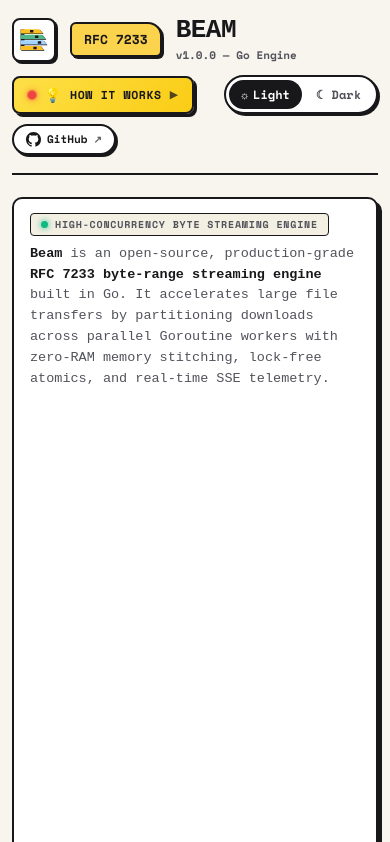
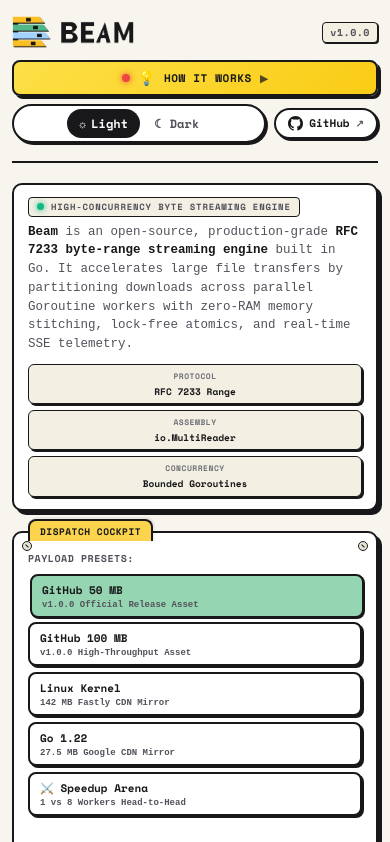
Before and after one commit to Anshu666666/beam, a plain HTML site: page web/static/index.html in a window 390 px wide. Shown: the top 842 px of the page. Drawn offline with nearby package versions, Linux system fonts and the light colour scheme; a web font is replaced by a local one.

Commit message:
fix(ui): use horizontal brand logo, remove header rfc tag, and fix mobile responsiveness

```diff
--- a/web/static/index.html
+++ b/web/static/index.html
@@ -54,7 +54,7 @@
   <link rel="preconnect" href="https://fonts.gstatic.com" crossorigin>
   <link href="https://fonts.googleapis.com/css2?family=Recursive:wght,CASL,CRSV,MONO@400..800,0..1,0..1,0..1&family=Space+Mono:ital,wght@0,400;0,700;1,400&display=swap" rel="stylesheet">
 
-  <link rel="stylesheet" href="/style.css?v=11">
+  <link rel="stylesheet" href="/style.css?v=12">
 </head>
 <body class="beam-app">
 
@@ -64,16 +64,11 @@
     <!-- Top Navigation Bar (Compact) -->
     <header class="top-nav">
       <div class="brand-group">
-        <a href="/" class="brand-logo-badge" title="Beam — High-Throughput Concurrent Range Downloader">
-          <img src="/beam-logo-square.svg" class="brand-logo-img" alt="Beam Concurrency Mark" width="36" height="36">
+        <a href="/" class="brand-logo-link" title="Beam — High-Throughput Concurrent Range Downloader">
+          <img src="/beam-concept-c-horizontal.png" alt="Beam" class="brand-logo-img brand-logo-light" width="145" height="38">
+          <img src="/beam-concept-c-horizontal-dark.png" alt="Beam" class="brand-logo-img brand-logo-dark" width="145" height="38">
         </a>
-        <div class="brand-folder-tab">
-          <span class="folder-tab-text">RFC 7233</span>
-        </div>
-        <div class="brand-title-box">
-          <h1 class="brand-title">BEAM</h1>
-          <span class="brand-version">v1.0.0 — Go Engine</span>
-        </div>
+        <span class="brand-version-badge">v1.0.0</span>
       </div>
 
       <div class="nav-right">
--- a/web/static/style.css
+++ b/web/static/style.css
@@ -135,79 +135,57 @@ body {
 .brand-group {
   display: flex;
   align-items: center;
-  gap: 14px;
-}
-
-.brand-logo-badge {
-  display: flex;
-  align-items: center;
-  justify-content: center;
-  width: 44px;
-  height: 44px;
-  background-color: var(--bg-card);
-  border: var(--border-width) solid var(--border-solid);
-  border-radius: 8px;
-  box-shadow: var(--shadow-offset-sm);
+  gap: 12px;
+}
+
+.brand-logo-link {
+  display: inline-flex;
+  align-items: center;
   text-decoration: none;
-  flex-shrink: 0;
-  transition: transform 120ms ease, box-shadow 120ms ease;
-}
-
-.brand-logo-badge:hover {
-  transform: translate(-1px, -1px);
-  box-shadow: var(--shadow-offset);
+  transition: opacity 120ms ease, transform 120ms ease;
+}
+
+.brand-logo-link:hover {
+  opacity: 0.9;
+  transform: translateY(-1px);
 }
 
 .brand-logo-img {
-  width: 32px;
-  height: 32px;
+  height: 38px;
+  width: auto;
+  max-width: 180px;
+  object-fit: contain;
   display: block;
 }
 
-.brand-folder-tab {
-  display: flex;
-  align-items: center;
-  gap: 6px;
-  background-color: var(--color-butter);
-  color: #18181B;
-  border: var(--border-width) solid var(--border-solid);
-  box-shadow: var(--shadow-offset-sm);
-  padding: 6px 12px;
-  border-radius: 6px 14px 6px 6px;
-  font-family: var(--font-mono);
-  font-weight: 700;
-  font-size: 13px;
-}
-
-.brand-title-box {
-  display: flex;
-  flex-direction: column;
-}
-
-.brand-title {
-  font-family: var(--font-main);
-  font-variation-settings: 'MONO' 0, 'CASL' 1, 'wght' 850;
-  font-size: 26px;
-  letter-spacing: -0.5px;
-  line-height: 1.1;
-  color: var(--ink-primary);
-}
-
-.brand-accent {
-  background-color: var(--color-peach);
-  color: #18181B;
-  padding: 0px 6px;
-  margin-left: 2px;
-  border: var(--border-width) solid var(--border-solid);
+.brand-logo-light {
+  display: block;
+}
+
+.brand-logo-dark {
+  display: none;
+}
+
+[data-theme="dark"] .brand-logo-light {
+  display: none !important;
+}
+
+[data-theme="dark"] .brand-logo-dark {
+  display: block !important;
+}
+
+.brand-version-badge {
+  font-family: var(--font-mono);
+  font-size: 11px;
+  font-weight: 700;
+  color: var(--ink-secondary);
+  background-color: var(--bg-card-secondary);
+  border: 1.5px solid var(--border-solid);
   border-radius: 4px;
-}
-
-.brand-version {
-  font-family: var(--font-mono);
-  font-size: 11px;
-  color: var(--ink-secondary);
-  font-weight: 600;
-  margin-top: 2px;
+  padding: 3px 8px;
+  box-shadow: 1px 1px 0px var(--border-solid);
+  letter-spacing: 0.5px;
+  white-space: nowrap;
 }
 
 .nav-middle {
@@ -289,7 +267,8 @@ body {
   display: flex;
   flex-direction: column;
   gap: 8px;
-  flex: 1 1 650px;
+  flex: 1 1 auto;
+  min-width: 0;
 }
 
 .overview-badge {
@@ -368,12 +347,23 @@ body {
     flex-direction: column;
     align-items: stretch;
     padding: 14px 16px;
-    gap: 14px;
+    gap: 12px;
     margin-bottom: 24px;
   }
+  .overview-left {
+    flex: none !important;
+    width: 100% !important;
+  }
   .overview-pills-row {
+    display: flex;
     flex-wrap: wrap;
     gap: 8px;
+    width: 100%;
+  }
+  .overview-pill {
+    flex: 1 1 calc(33.333% - 6px);
+    min-width: 90px;
+    box-sizing: border-box;
   }
 }
 
@@ -1911,6 +1901,16 @@ body {
   .cockpit-grid {
     grid-template-columns: 1fr !important;
     gap: 28px !important;
+  }
+  .compact-square-matrix {
+    width: 100% !important;
+    max-width: none !important;
+  }
+  .square-matrix-body {
+    flex-direction: row !important;
+    justify-content: space-around !important;
+    flex-wrap: wrap !important;
+    gap: 16px !important;
   }
 }
 
@@ -3197,12 +3197,36 @@ body.tour-scroll-locked {
     flex-direction: column;
     align-items: stretch;
     gap: 12px;
-    margin-bottom: 22px !important;
-  }
-
-  .top-nav .nav-right {
+    margin-bottom: 20px !important;
+  }
+
+  .brand-group {
+    display: flex;
+    align-items: center;
     justify-content: space-between;
     width: 100%;
+  }
+
+  .top-nav .nav-right {
+    display: flex;
+    align-items: center;
+    gap: 8px;
+    flex-wrap: wrap;
+    width: 100%;
+  }
+
+  .tour-nav-btn {
+    flex: 1 1 auto;
+    justify-content: center;
+    height: 38px;
+  }
+
+  .theme-switcher {
+    flex-shrink: 0;
+  }
+
+  .header-gh-btn {
+    flex-shrink: 0;
   }
 
   /* Cockpit Action Strip: Clean responsive wrap */
@@ -3250,6 +3274,124 @@ body.tour-scroll-locked {
   .chassis-card {
     padding: 18px 14px !important;
     margin-bottom: 24px !important;
+  }
+
+  .card-folder-tab {
+    top: -14px !important;
+    left: 14px !important;
+    padding: 2px 10px !important;
+  }
+
+  .card-folder-tab .tab-label {
+    font-size: 9.5px !important;
+  }
+
+  /* Brand Logo & Version on Phone */
+  .brand-logo-img {
+    height: 32px !important;
+    max-width: 145px !important;
+  }
+
+  .brand-version-badge {
+    font-size: 10px !important;
+    padding: 2px 7px !important;
+  }
+
+  .tour-nav-btn {
+    flex: 1 1 100% !important;
+    order: 1;
+    font-size: 11px !important;
+    height: 36px !important;
+  }
+
+  .theme-switcher {
+    order: 2;
+    flex: 1 1 auto;
+    justify-content: center;
+  }
+
+  .header-gh-btn {
+    order: 3;
+    flex-shrink: 0;
+  }
+
+  /* Hero Overview Strip on Phone */
+  .hero-overview-strip {
+    padding: 12px 14px !important;
+    gap: 10px !important;
+    margin-bottom: 20px !important;
+  }
+
+  .overview-left {
+    flex: none !important;
+    width: 100% !important;
+    gap: 6px !important;
+  }
+
+  .overview-badge {
+    padding: 2px 8px !important;
+  }
+
+  .overview-badge-text {
+    font-size: 9px !important;
+  }
+
+  .overview-description {
+    font-size: 12.5px !important;
+    line-height: 1.5 !important;
+  }
+
+  .overview-pills-row {
+    display: grid !important;
+    grid-template-columns: repeat(3, 1fr) !important;
+    gap: 6px !important;
+    width: 100% !important;
+  }
+
+  .overview-pill {
+    padding: 5px 6px !important;
+    text-align: center;
+  }
+
+  .overview-pill .pill-k {
+    font-size: 8px !important;
+  }
+
+  .overview-pill .pill-v {
+    font-size: 9.5px !important;
+    word-break: break-word;
+  }
+
+  /* Presets Bar on Phone */
+  .presets-compact-bar {
+    flex-direction: column;
+    align-items: flex-start;
+    gap: 6px;
+  }
+
+  .presets-bar {
+    display: grid !important;
+    grid-template-columns: repeat(2, 1fr) !important;
+    gap: 6px !important;
+    width: 100% !important;
+  }
+
+  .preset-pill {
+    padding: 6px 10px !important;
+    width: 100% !important;
+    box-sizing: border-box !important;
+  }
+
+  #quick-bench-trigger {
+    grid-column: 1 / -1 !important;
+  }
+
+  .preset-pill-tag {
+    font-size: 11px !important;
+  }
+
+  .preset-pill-desc {
+    font-size: 9px !important;
   }
 
   /* Concurrency Transfer Stage Hero optimization on Phones */
@@ -3286,6 +3428,21 @@ body.tour-scroll-locked {
     overflow-y: auto !important;
   }
 
+  /* Square Matrix Card on Phone */
+  .compact-square-matrix {
+    width: 100% !important;
+  }
+
+  .square-matrix-body {
+    flex-direction: column !important;
+    align-items: center !important;
+  }
+
+  .matrix-terminal-square-frame {
+    width: 160px !important;
+    height: 160px !important;
+  }
+
   /* Master Telemetry Bar on Phone */
   .master-telemetry-bar {
     flex-direction: column;
@@ -3310,4 +3467,31 @@ body.tour-scroll-locked {
   .compact-stepper.speed-stepper {
     flex: 1 1 100% !important;
   }
-}
+
+  /* Footer on Phone */
+  .footer-main-row {
+    flex-direction: column;
+    align-items: flex-start;
+    gap: 16px;
+  }
+
+  .footer-deploy-box {
+    align-items: flex-start;
+  }
+
+  .footer-bottom-strip {
+    flex-direction: column;
+    align-items: flex-start;
+    gap: 6px;
+  }
+}
+
+@media (max-width: 400px) {
+  .overview-pills-row {
+    grid-template-columns: 1fr !important;
+  }
+
+  .presets-bar {
+    grid-template-columns: 1fr !important;
+  }
+}
```
Also changed, not shown: web/static/beam-concept-c-horizontal-dark.png (added), web/static/beam-concept-c-horizontal.png (added).
